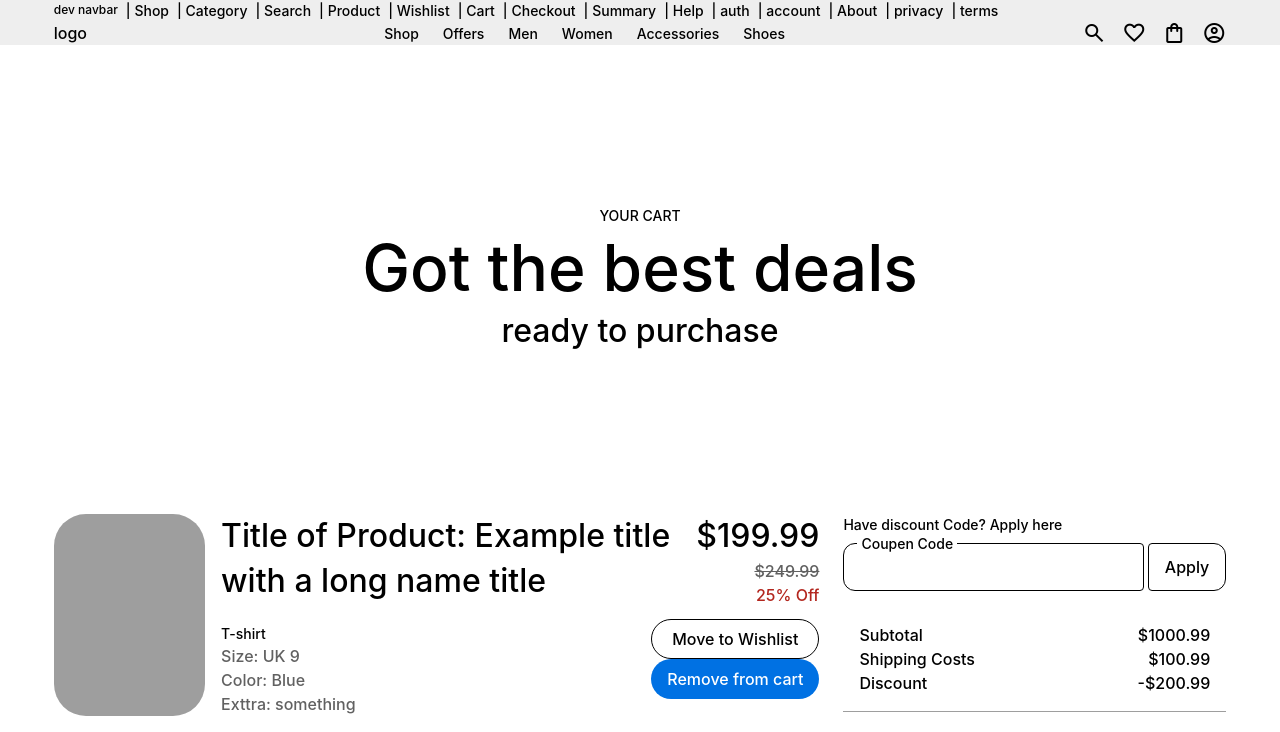
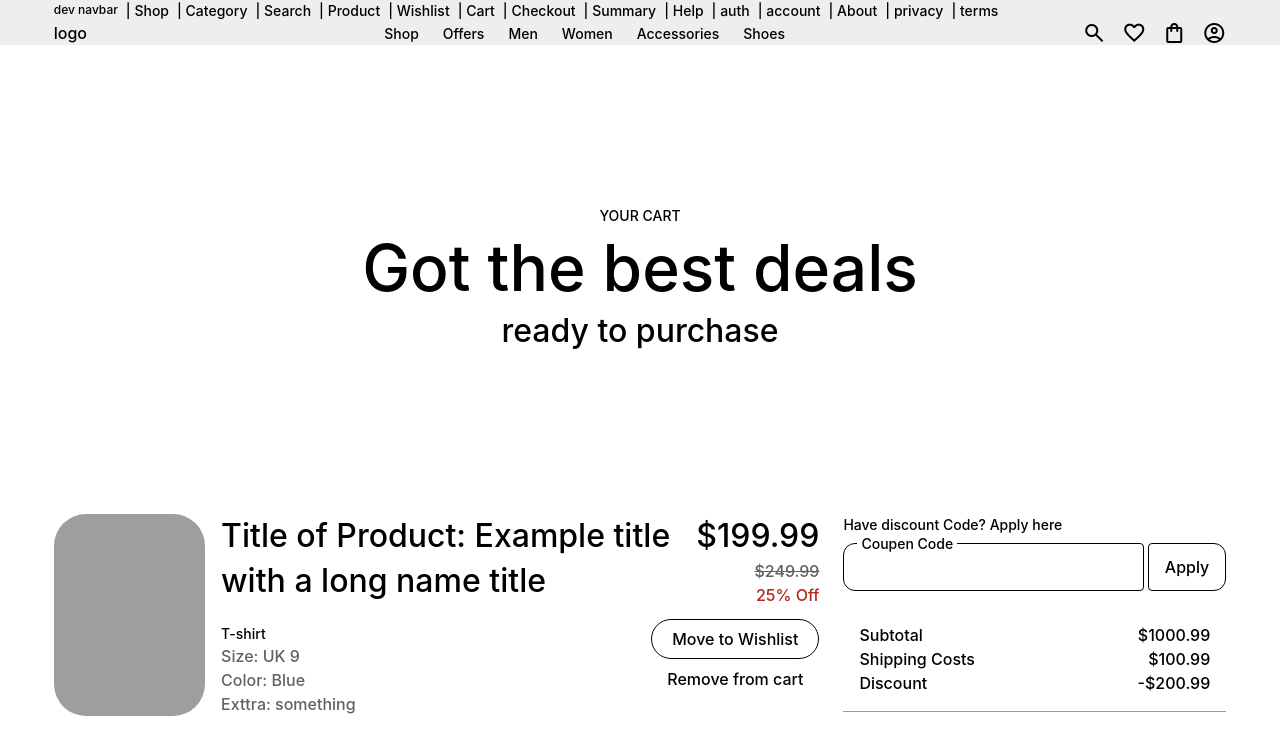
Before and after one commit to mintdexdev/lunastore, a React (Vite) app: page /shop/cart in a window 1280 px wide. Shown: the top 732 px of the page. Built offline with nearby package versions, Linux system fonts and the light colour scheme; grey boxes are pictures that could not be loaded; a web font is replaced by a local one.

Commit message:
new btn type

```diff
--- a/src/components/Button.jsx
+++ b/src/components/Button.jsx
@@ -7,6 +7,18 @@ export default function Button({
   className,
   ...props
 }) {
+
+  if (varient === 'noCover') {
+    return (
+      <button
+        className={twMerge('block h-10 px-4 w-full', className)}
+        type={type}
+        {...props}
+      >
+        {children}
+      </button>
+    )
+  }
 
   if (varient === 'outline') {
     return (
```
